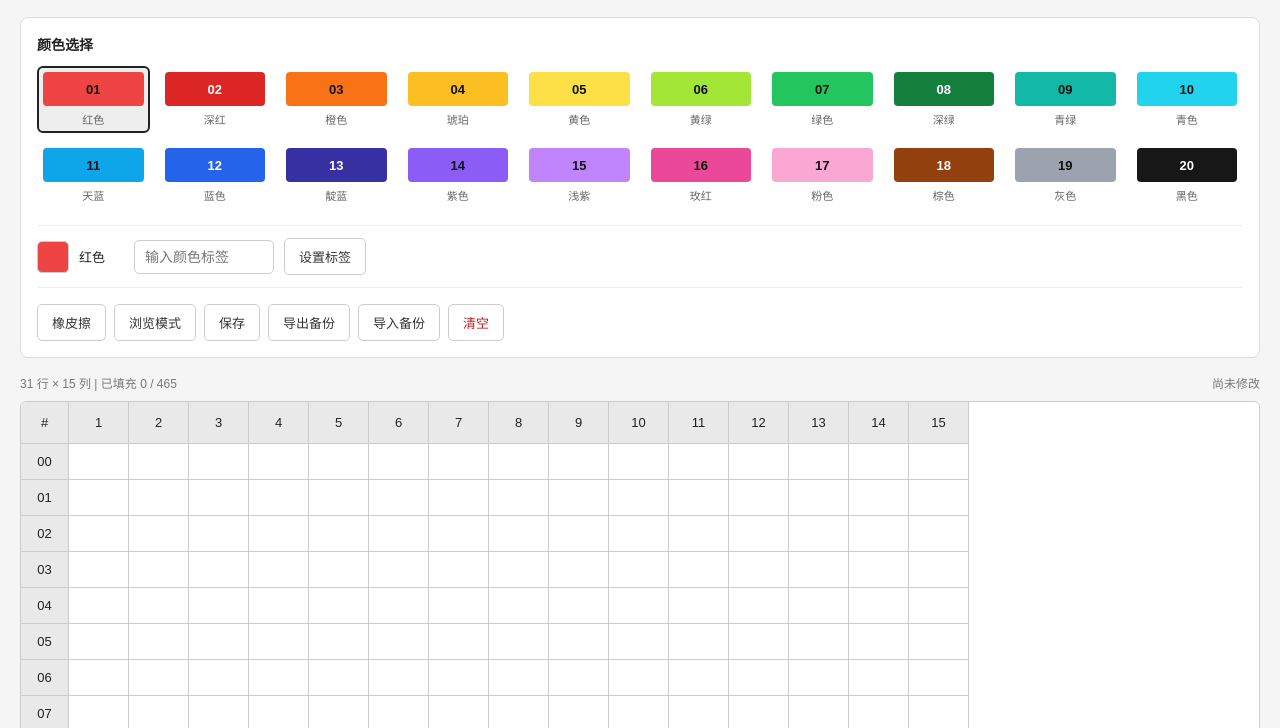
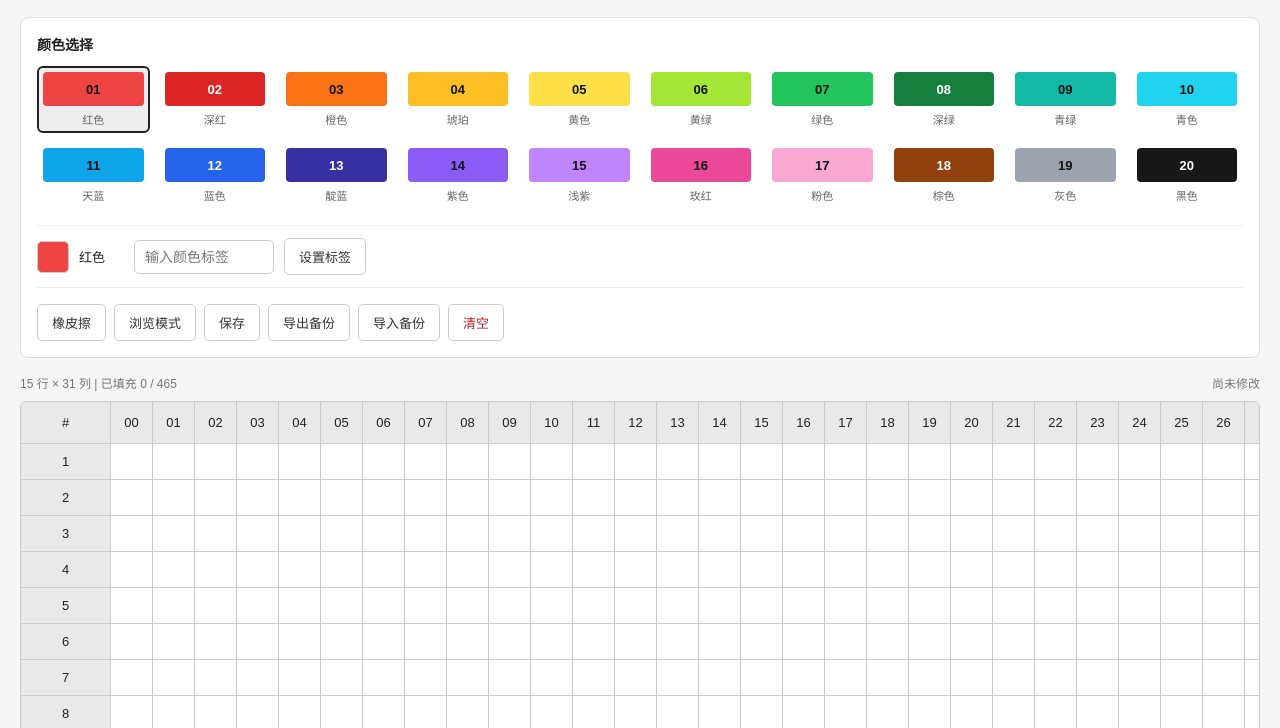
Before and after one commit to arsLYY-win/color_matrix, a plain HTML site: page index.html in a window 1280 px wide. Shown: the part 72-800 px from the top of the page. Drawn offline with Linux system fonts and the light colour scheme.

Commit message:
Transpose matrix layout

```diff
--- a/script.js
+++ b/script.js
@@ -379,8 +379,9 @@ function setColorLabel() {
 }
 
 // ========================================
-// 9. 生成31 × 15矩阵
+// 9. 生成15*30矩阵
 // ========================================
+
 
 function renderMatrix() {
 
@@ -396,39 +397,37 @@ function renderMatrix() {
 
     headerRow.appendChild(corner);
 
-    // 横向15个标题
-    COLUMN_LABELS.forEach(label => {
+    // 横向：00 - 30
+    for (let r = 0; r < ROW_COUNT; r++) {
 
         const th = document.createElement("th");
 
         th.className = "column-header";
-        th.textContent = label;
-        th.title = label;
+        th.textContent = String(r).padStart(2, "0");
 
         headerRow.appendChild(th);
-    });
+    }
 
     thead.appendChild(headerRow);
     matrix.appendChild(thead);
 
     const tbody = document.createElement("tbody");
 
-    // 纵向00 - 30
-    for (let r = 0; r < ROW_COUNT; r++) {
+    // 纵向：15个自定义名称
+    for (let c = 0; c < COLUMN_COUNT; c++) {
 
         const tr = document.createElement("tr");
 
         const rowHeader = document.createElement("th");
 
         rowHeader.className = "row-header";
-
-        rowHeader.textContent =
-            String(r).padStart(2, "0");
+        rowHeader.textContent = COLUMN_LABELS[c];
+        rowHeader.title = COLUMN_LABELS[c];
 
         tr.appendChild(rowHeader);
 
-        // 每行15个格子
-        for (let c = 0; c < COLUMN_COUNT; c++) {
+        // 横向31个格子
+        for (let r = 0; r < ROW_COUNT; r++) {
 
             const td = document.createElement("td");
 
@@ -726,7 +725,7 @@ function updateInfo() {
 
     document.getElementById("gridInfo")
         .textContent =
-        `${ROW_COUNT} 行 × ${COLUMN_COUNT} 列` +
+        `${COLUMN_COUNT} 行 × ${ROW_COUNT} 列` +
         ` | 已填充 ${filled} / ${ROW_COUNT * COLUMN_COUNT}`;
 }
 
--- a/style.css
+++ b/style.css
@@ -1,12 +1,11 @@
-
 /* =========================
    全局设置
    ========================= */
 
 :root {
-    --cell-width: 60px;
+    --cell-width: 42px;
     --cell-height: 36px;
-    --row-header-width: 48px;
+    --row-header-width: 90px;
     --border-color: #cccccc;
     --page-background: #f5f5f5;
 }
@@ -217,7 +216,8 @@ table {
     width: max-content;
 }
 
-th, td {
+th,
+td {
     padding: 0;
 
     border-right: 1px solid var(--border-color);
```
